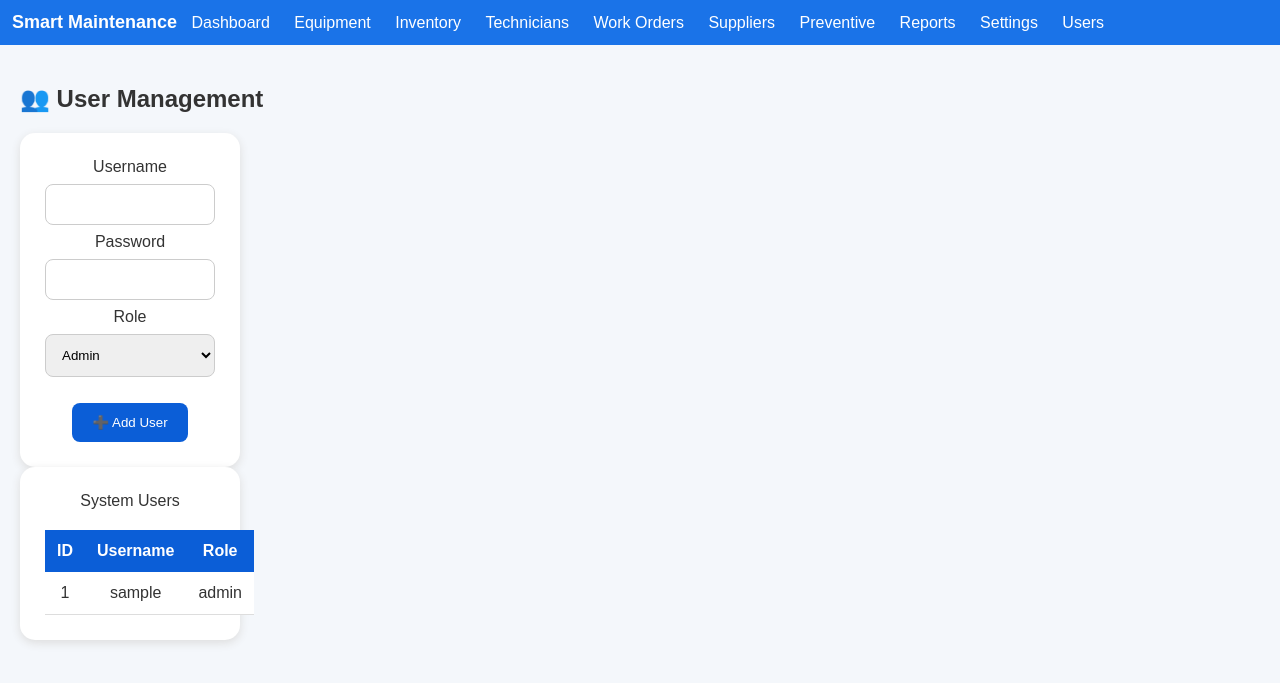
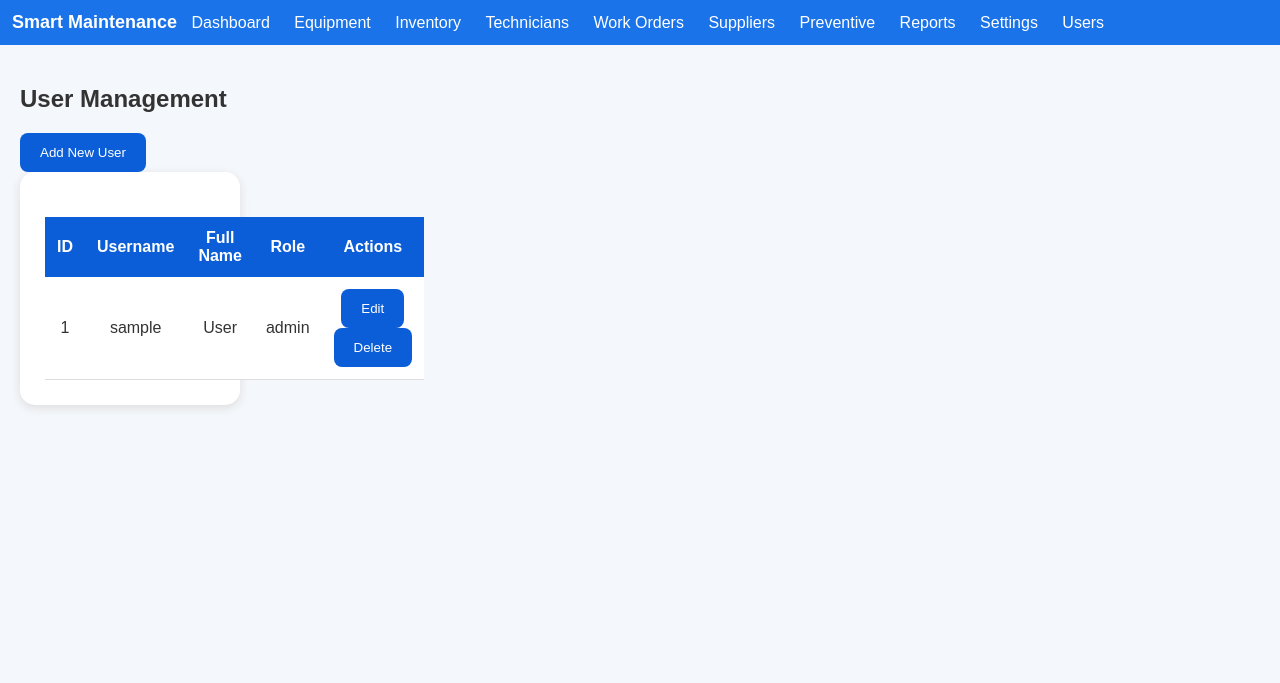
Before and after one commit to AtinaolDebeli/SmartMaintenance, a Flask app: template templates/users.html in a window 1280 px wide. Shown: the top 683 px of the page. Run offline with Flask 3, Linux system fonts and the light colour scheme; the template is opened without the code that fills it: most values are stand-ins (such as "Sample title", 1, 10 or a date in 2020).

Commit message:
Refine user management page layout and features
Updated the user management interface to enhance usability by changing the title and layout. Added a button for adding new users and included a full name column in the user table.

```diff
--- a/templates/users.html
+++ b/templates/users.html
@@ -1,86 +1,41 @@
 {% extends "base.html" %}
-
-{% block title %}Users{% endblock %}
-
+{% block title %}User Management{% endblock %}
 {% block content %}
 
-<h2 class="mb-4">👥 User Management</h2>
+<h2 class="mb-4">User Management</h2>
 
-<div class="card mb-4">
-    <div class="card-body">
-
-        <form method="POST">
-
-            <div class="row">
-
-                <div class="col-md-4">
-                    <label>Username</label>
-                    <input type="text" name="username" class="form-control" required>
-                </div>
-
-                <div class="col-md-4">
-                    <label>Password</label>
-                    <input type="password" name="password" class="form-control" required>
-                </div>
-
-                <div class="col-md-4">
-                    <label>Role</label>
-                    <select name="role" class="form-control">
-                        <option>Admin</option>
-                        <option>Manager</option>
-                        <option>Technician</option>
-                    </select>
-                </div>
-
-            </div>
-
-            <br>
-
-            <button type="submit" class="btn btn-success">
-                ➕ Add User
-            </button>
-
-        </form>
-
-    </div>
+<div class="mb-3">
+    <button class="btn btn-primary">Add New User</button>
 </div>
 
 <div class="card">
-
-    <div class="card-header bg-primary text-white">
-        System Users
-    </div>
-
     <div class="card-body">
-
-        <table class="table table-bordered table-hover">
-
+        <table class="table table-striped">
             <thead>
                 <tr>
                     <th>ID</th>
                     <th>Username</th>
+                    <th>Full Name</th>
                     <th>Role</th>
+                    <th>Actions</th>
                 </tr>
             </thead>
-
             <tbody>
-
                 {% for user in users %}
-
                 <tr>
                     <td>{{ user.id }}</td>
                     <td>{{ user.username }}</td>
+                    <td>{{ user.fullname }}</td>
                     <td>{{ user.role }}</td>
+                    <td>
+                        <button class="btn btn-sm btn-info">Edit</button>
+                        <button class="btn btn-sm btn-danger">Delete</button>
+                    </td>
                 </tr>
-
                 {% endfor %}
-
             </tbody>
-
         </table>
-
     </div>
-
 </div>
 
 {% endblock %}
```
